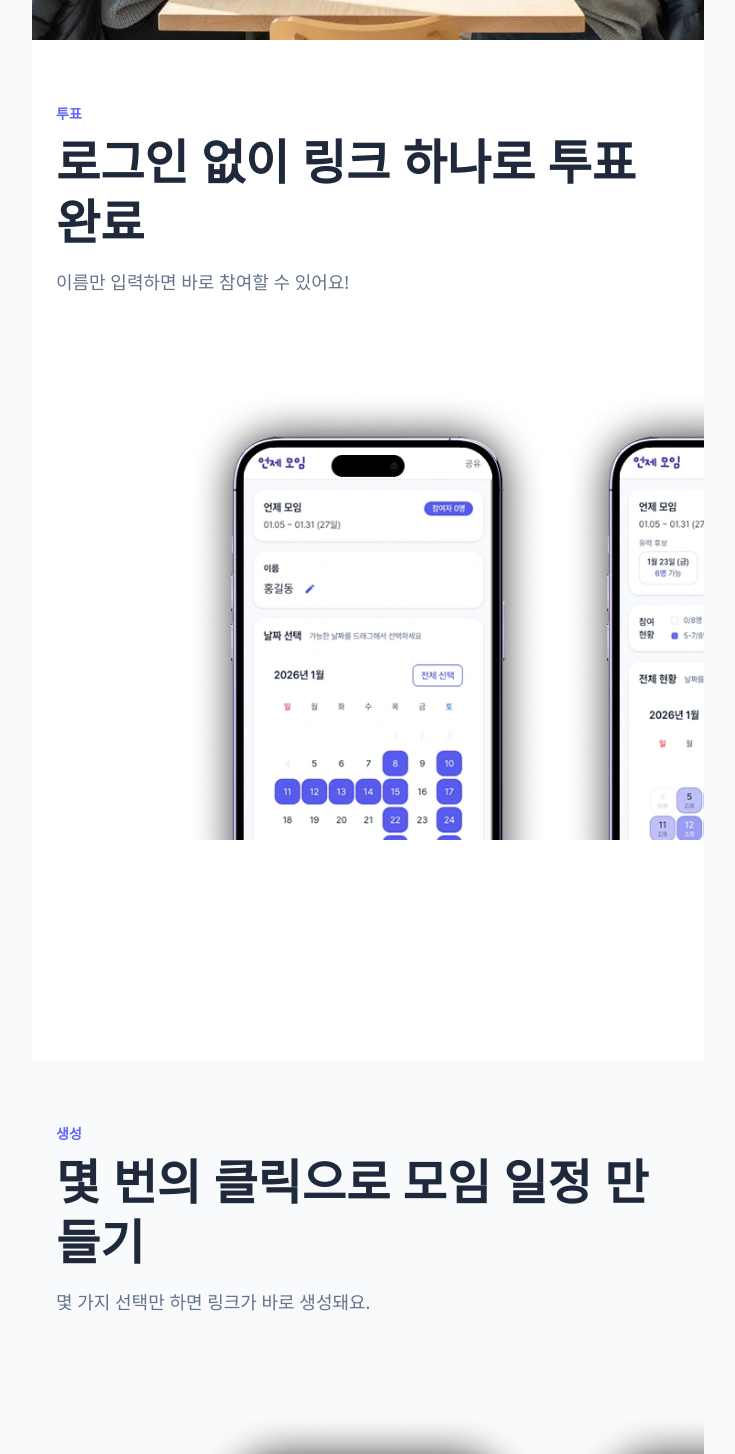
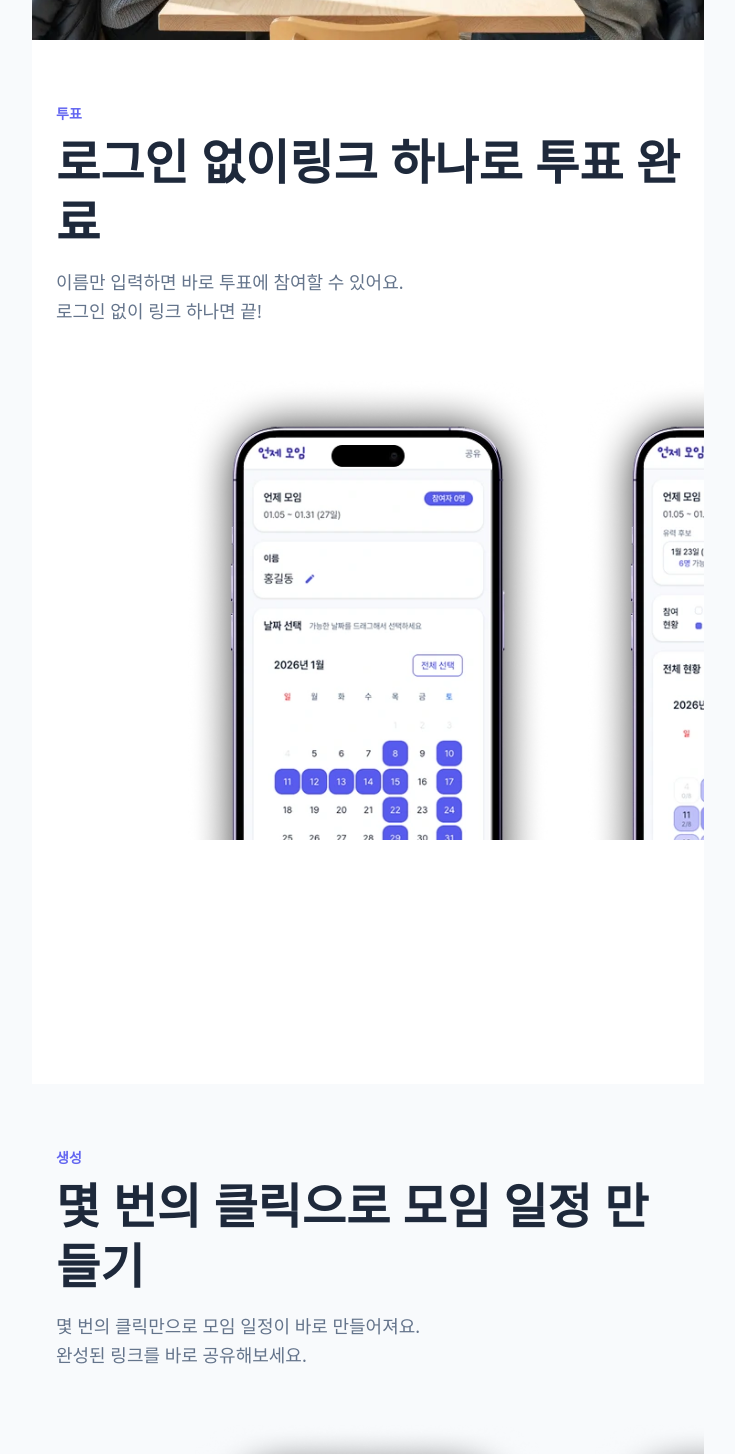
Before and after one commit to kdhqwe1030/time-together, a Next.js app: page / in a window 1280 px wide. Shown: the part 760-2214 px from the top of the page, without its empty margins (272-1007 px from the left). Built offline with nearby package versions, Linux system fonts and the light colour scheme.

Commit message:
chore: 줄바꿈 관련 스타일 수정

```diff
--- a/src/app/page.tsx
+++ b/src/app/page.tsx
@@ -9,8 +9,8 @@ export default function Home() {
 
       <HorizontalScrollSection
         kicker="투표"
-        title={`로그인 없이\n링크 하나로 투표 완료`}
-        desc="이름만 입력하면 바로 참여할 수 있어요!"
+        title={`로그인 없이링크 하나로 투표 완료`}
+        desc={`이름만 입력하면 바로 투표에 참여할 수 있어요.\n로그인 없이 링크 하나면 끝!`}
         phones={[
           { src: "/vote-1.webp", alt: "투표 참여 화면" },
           { src: "/vote-2.webp", alt: "투표 결과 화면" },
@@ -18,8 +18,8 @@ export default function Home() {
       />
       <HorizontalScrollSection
         kicker="생성"
-        title={`몇 번의 클릭으로\n모임 일정 만들기`}
-        desc="몇 가지 선택만 하면 링크가 바로 생성돼요."
+        title={`몇 번의 클릭으로 모임 일정 만들기`}
+        desc={`몇 번의 클릭만으로 모임 일정이 바로 만들어져요.\n완성된 링크를 바로 공유해보세요.`}
         phones={[
           { src: "/create-1.webp", alt: "모임 이름 입력" },
           { src: "/create-2.webp", alt: "날짜 선택" },
@@ -29,8 +29,8 @@ export default function Home() {
       />
       <HorizontalScrollSection
         kicker="정기 모임"
-        title={`스터디처럼 \n 매주 모이는 일정도`}
-        desc="매주 반복되는 모임도 한 번 설정으로 끝"
+        title={`매주 모이는 일정도 간편하게`}
+        desc={`스터디나 동아리처럼 매주 반복되는 일정의 \n요일과 시간대를 정해보세요`}
         phones={[
           { src: "/regular-1.webp", alt: "요일 선택" },
           { src: "/regular-2.webp", alt: "시간대 투표" },
--- a/src/components/home/Hero.tsx
+++ b/src/components/home/Hero.tsx
@@ -74,7 +74,7 @@ export default function Hero() {
   return (
     <div
       id="hero-section"
-      className="relative w-full bg-surface overflow-hidden"
+      className="relative w-full bg-surface overflow-hidden "
       style={{ height: "100dvh" }}
     >
       {/* 상단 텍스트 */}
@@ -88,7 +88,7 @@ export default function Hero() {
             <span className="inline-block w-0.5 h-10 md:h-16 bg-gray-900 ml-1 animate-blink align-bottom" />
           )}
         </h1>
-        <p className="text-lg md:text-xl text-gray-700 leading-relaxed">
+        <p className="text-lg md:text-xl text-gray-700 leading-relaxed animate-fade-in">
           함께하는 시간을 더욱 특별하게
           <br />
           모임 일정을 쉽고 간편하게 조율하세요
@@ -97,7 +97,7 @@ export default function Hero() {
 
       {/* 시작하기 버튼 - 중간에 배치 */}
       <div
-        className="fixed z-10 left-1/2 -translate-x-1/2"
+        className="fixed z-10 left-1/2 -translate-x-1/2 animate-fade-in"
         style={{
           top: "85%",
           opacity: buttonOpacity,
--- a/src/components/home/HorizontalScrollSection.tsx
+++ b/src/components/home/HorizontalScrollSection.tsx
@@ -112,16 +112,16 @@ export default function HorizontalScrollSection({
             {title}
           </h2>
           {desc ? (
-            <p className="mt-4 text-base md:text-lg text-muted leading-relaxed">
+            <p className="mt-4 text-base md:text-lg text-muted leading-relaxed whitespace-pre-line">
               {desc}
             </p>
           ) : null}
         </div>
 
-        <div ref={viewportRef} className="mx-auto mt-10 w-full max-w-2xl">
+        <div ref={viewportRef} className="mx-auto w-full max-w-2xl">
           <div
             ref={trackRef}
-            className="flex items-center gap-4 will-change-transform"
+            className="flex items-center gap-10 will-change-transform"
             style={{
               paddingLeft: sidePad,
               paddingRight: sidePad,
```
